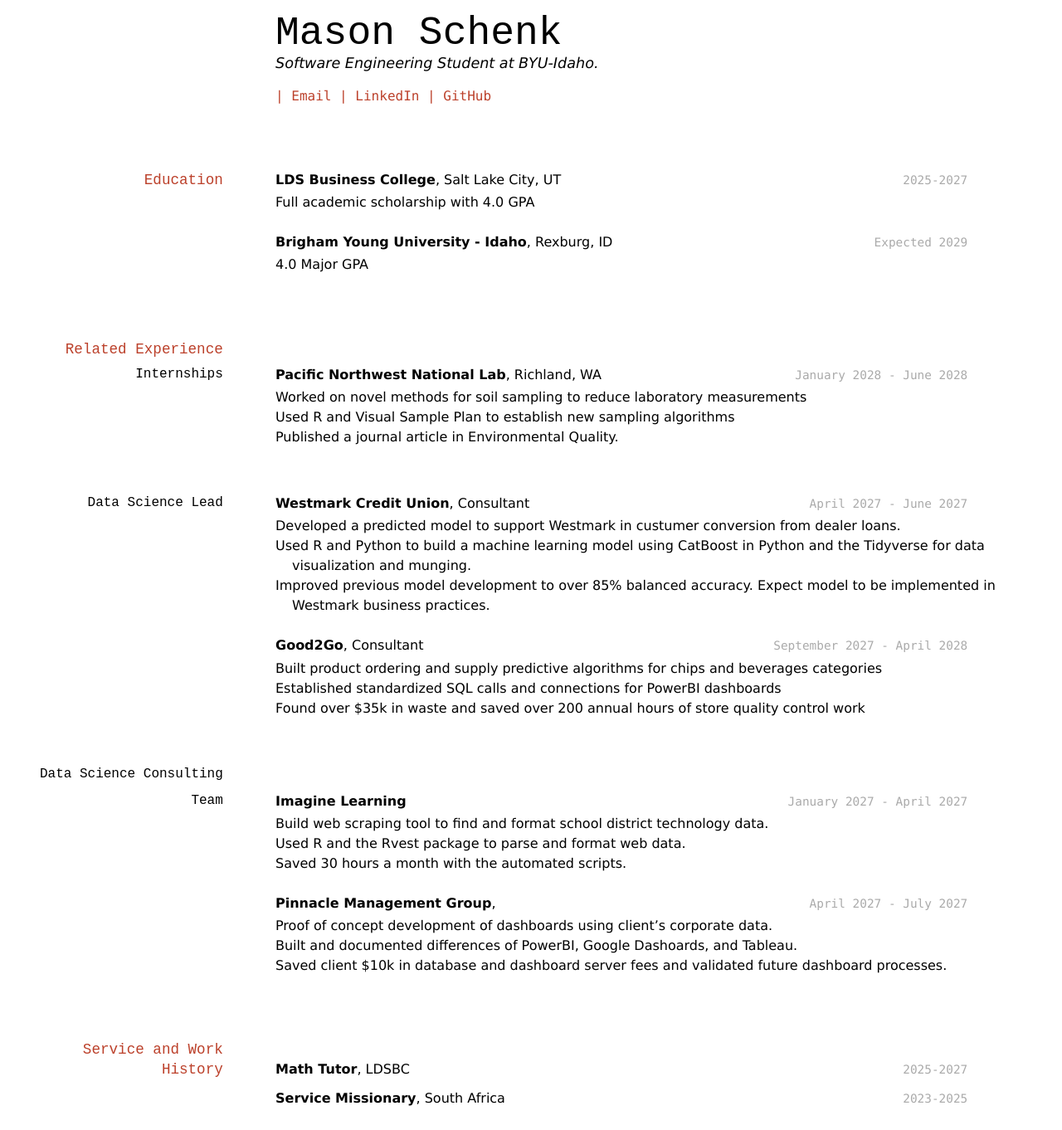
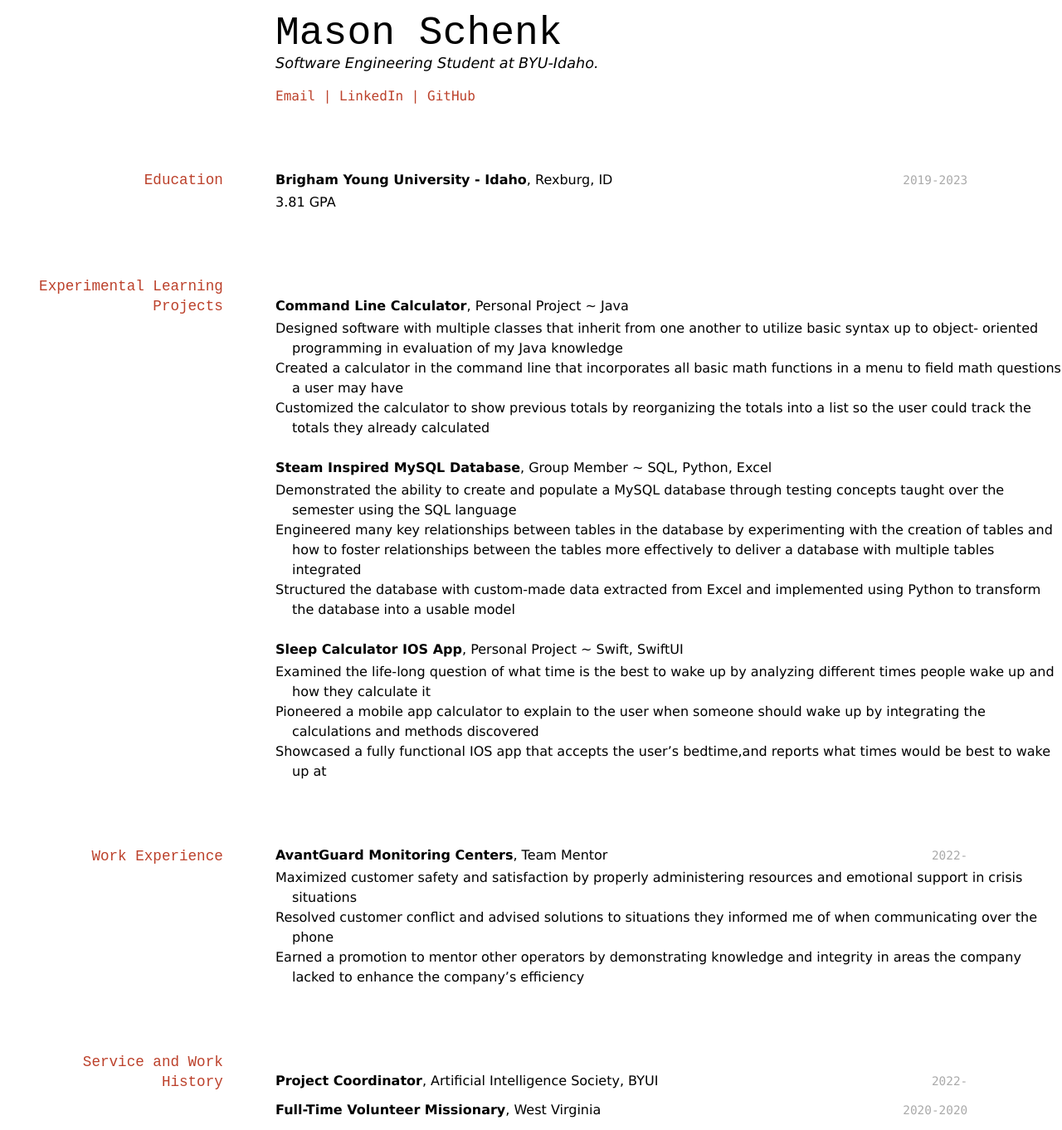
Before and after one commit to byuids-resumes/Schenk-Resume, a Jekyll site: the page built from docs/index.md, in a window 1280 px wide. Shown: the whole page at 83% size. Built offline with Jekyll 4.4.1, drawn with Linux system fonts in a browser that asks for light colours.

Commit message:
finished resume

```diff
--- a/docs/index.md
+++ b/docs/index.md
@@ -6,81 +6,50 @@ title: Mason Schenk's Resume
 Software Engineering Student at BYU-Idaho.
 
 <div id="webaddress">
-| <a href="mailto:masonschenk@gmail.com?subject=subject-Mail me">Email</a>
+<a href="mailto:masonschenk@gmail.com?subject=subject-Mail me">Email</a>
 | <a href="https://www.linkedin.com/in/masonschenk/">LinkedIn</a>
 | <a href="https://github.com/mschenk7474">GitHub</a>
 </div>
 
-<!-- https://www.monique.tech/the-art-of-markdown -->
-
 ## Education
 
-`2025-2027`
-__LDS Business College__, Salt Lake City, UT
-
-- Full academic scholarship with 4.0 GPA
-
-`Expected 2029`
+`2019-2023`
 __Brigham Young University - Idaho__, Rexburg, ID
 
-- 4.0 Major GPA
+- 3.81 GPA
 
+## Experimental Learning Projects
+__Command Line Calculator__, Personal Project ~ Java
+* Designed software with multiple classes that inherit from one another to utilize basic syntax up to object- oriented programming in evaluation of my Java knowledge
+* Created a calculator in the command line that incorporates all basic math functions in a menu to field math questions a user may have
+* Customized the calculator to show previous totals by reorganizing the totals into a list so the user could track the totals they already calculated
 
-## Related Experience
+__Steam Inspired MySQL Database__, Group Member ~ SQL, Python, Excel
+* Demonstrated the ability to create and populate a MySQL database through testing concepts taught over the semester using the SQL language
+* Engineered many key relationships between tables in the database by experimenting with the creation of tables and how to foster relationships between the tables more effectively to deliver a database with multiple tables integrated
+* Structured the database with custom-made data extracted from Excel and implemented using Python to transform the database into a usable model
 
-### Internships
+__Sleep Calculator IOS App__, Personal Project ~ Swift, SwiftUI
+* Examined the life-long question of what time is the best to wake up by analyzing different times people wake up and how they calculate it
+* Pioneered a mobile app calculator to explain to the user when someone should wake up by integrating the calculations and methods discovered
+* Showcased a fully functional IOS app that accepts the user’s bedtime,and reports what times would be best to wake up at
 
-`January 2028 - June 2028`
-__Pacific Northwest National Lab__, Richland, WA
-
-- Worked on novel methods for soil sampling to reduce laboratory measurements
-- Used R and Visual Sample Plan to establish new sampling algorithms
-- Published a journal article in Environmental Quality.
-
-### Data Science Lead
-
-`April 2027 - June 2027`
-__Westmark Credit Union__, Consultant
-
-- Developed a predicted model to support Westmark in custumer conversion from dealer loans.
-- Used R and Python to build a machine learning model using CatBoost in Python and the Tidyverse for data visualization and munging.
-- Improved previous model development to over 85% balanced accuracy. Expect model to be implemented in Westmark business practices.
-
-`September 2027 - April 2028`
-__Good2Go__, Consultant
-
-- Built product ordering and supply predictive algorithms for chips and beverages categories
-- Established standardized SQL calls and connections for PowerBI dashboards
-- Found over $35k in waste and saved over 200 annual hours of store quality control work
-
-### Data Science Consulting Team
-
-`January 2027 - April 2027`
-__Imagine Learning__
-
-- Build web scraping tool to find and format school district technology data.
-- Used R and the Rvest package to parse and format web data.
-- Saved 30 hours a month with the automated scripts.
-
-`April 2027 - July 2027`
-__Pinnacle Management Group__,
-
-- Proof of concept development of dashboards using client's corporate data.
-- Built and documented differences of PowerBI, Google Dashoards, and Tableau.
-- Saved client $10k in database and dashboard server fees and validated future dashboard processes.
+## Work Experience
+`2022-`
+__AvantGuard Monitoring Centers__, Team Mentor
+* Maximized customer safety and satisfaction by properly administering resources and emotional support in
+crisis situations
+* Resolved customer conflict and advised solutions to situations they informed me of when communicating over
+the phone
+* Earned a promotion to mentor other operators by demonstrating knowledge and integrity in areas the company
+lacked to enhance the company’s efficiency
 
 
 ## Service and Work History
 
-`2025-2027`
-__Math Tutor__, LDSBC
+`2022-`
+__Project Coordinator__, Artificial Intelligence Society, BYUI
 
 
-`2023-2025`
-__Service Missionary__, South Africa
-
-
-
-<!-- ### Footer
-
-Last updated: May 2013 -->
+`2020-2020`
+__Full-Time Volunteer Missionary__, West Virginia
```
